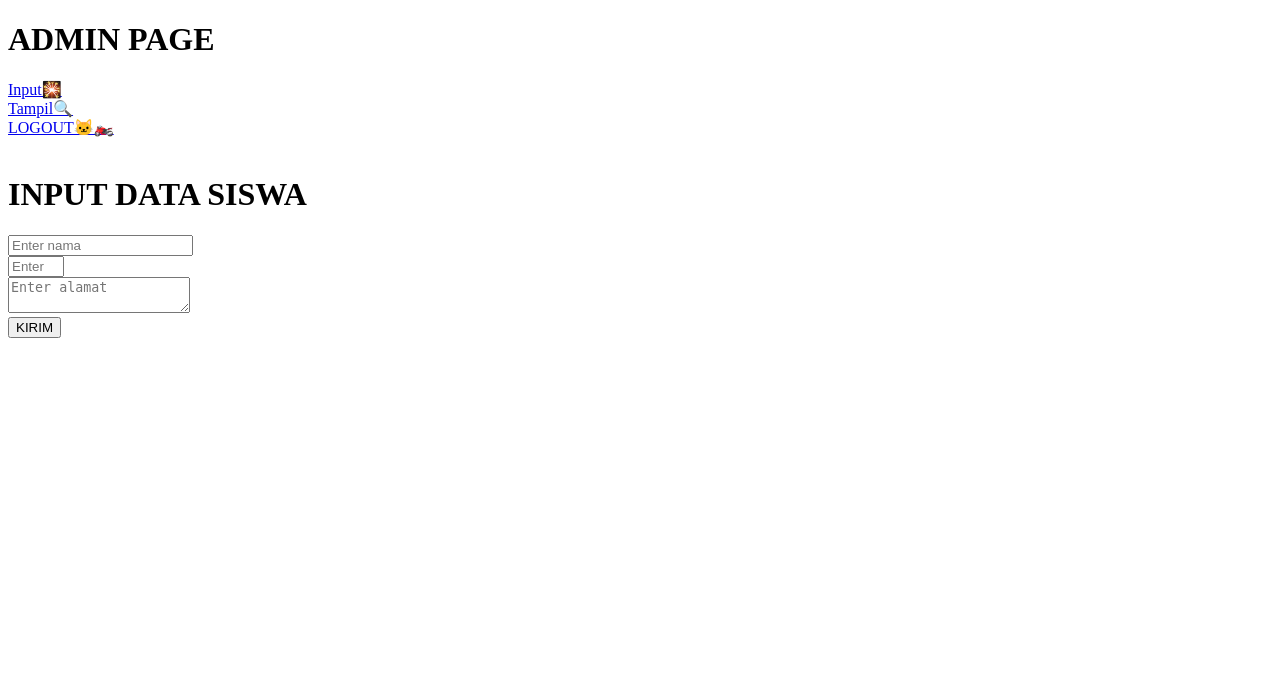
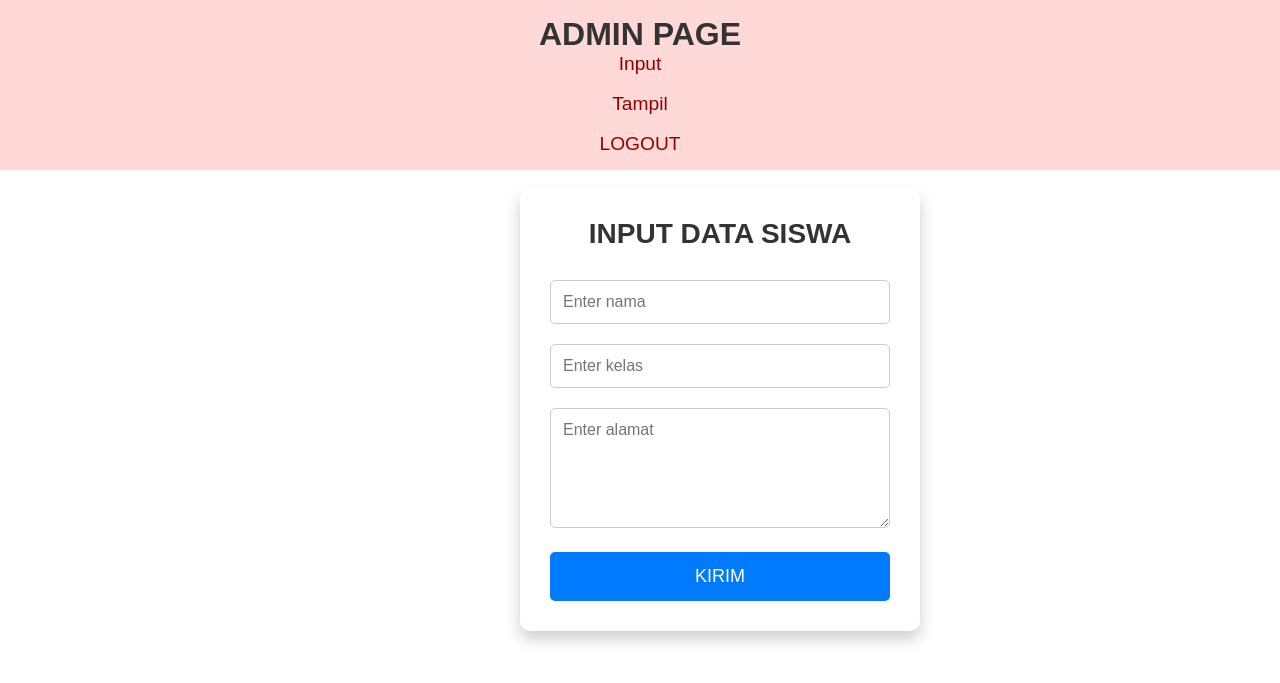
Before and after one commit to Rafaelnaldo/project-sir-sepri, a Flask app: page /admin in a window 1280 px wide. Shown: the top 683 px of the page. Run offline with Flask 3, Linux system fonts and the light colour scheme; a user stored in the database is signed in.

Commit message:
Selesai mungkin

```diff
--- a/app.py
+++ b/app.py
@@ -29,7 +29,7 @@ def aksi_login():
         session["user"] = username
         return redirect(url_for('admin'))
     else:
-        return f"salah !!!"
+        return render_template("salah.html")
 
 @app.route('/logout')
 def logout():
--- a/templates/admin.html
+++ b/templates/admin.html
@@ -1,14 +1,14 @@
 {% extends 'layout_admin.html' %}
 
 {% block konten %}
-
-    <h1>INPUT DATA SISWA</h1>
+    <div class="container">
+        <h1 class="input">INPUT DATA SISWA</h1>
         <form action="/simpan" method="post" >
             <input type="text" name="nama" placeholder="Enter nama" ><br>
             <input type="number" name="kelas" min="10" max="12" placeholder="Enter kelas" ><br>
             <textarea name="alamat" placeholder="Enter alamat" ></textarea><br>
             <button type="submit">KIRIM</button>
         </form>
-
+    </div>
 
 {% endblock %}
--- a/templates/home.html
+++ b/templates/home.html
@@ -13,5 +13,5 @@
 
 <br>
 <i>Username : admin</i><br>
-<i>Username : 4321</i>
+<i>Password : 4321</i>
 {% endblock %}
--- a/templates/layout_admin.html
+++ b/templates/layout_admin.html
@@ -5,10 +5,102 @@
     <meta name="viewport" content="width=device-width, initial-scale=1.0">
     <title>PROJECT X</title>
 </head>
+<style>
+    * {
+    margin: 0px;
+    padding: 0px;
+    box-sizing: border-box;
+    font-family: Arial, sans-serif;
+    }
+    header {
+        width: 100%;
+        padding: 1em 0;
+        color: rgb(205, 113, 113);
+        display: flex;
+        flex-direction: column;
+        align-items: center;
+        text-align: center;
+        height: 170px;
+        background-color: rgb(255, 216, 216);
+    }
+
+    h1.admin {
+        margin: 0;
+        font-size: 2em;
+    }
+
+    a {
+        color: rgb(146, 0, 0);
+        text-decoration: none;
+        font-size: 1.2em;
+        margin: 0 10px;
+        display: inline-block;
+    }
+
+    a:hover {
+        text-decoration: underline;
+    }
+
+
+
+    .container {
+        background-color: white;
+        padding: 30px;
+        border-radius: 10px;
+        box-shadow: 0 8px 16px rgba(0, 0, 0, 0.2);
+        text-align: center;
+        width: 400px;
+        display: block;
+        justify-content: center;
+        margin-left: 65vh;
+    }
+
+    h1 {
+        margin-bottom: 20px;
+        color: #333;
+        font-size: 28px;
+    }
+
+    input, textarea {
+        width: 100%;
+        padding: 12px;
+        margin: 10px 0;
+        border: 1px solid #ccc;
+        border-radius: 5px;
+        font-size: 16px;
+        box-sizing: border-box;
+    }
+
+    input:focus, textarea:focus {
+        border-color: #007BFF;
+        outline: none;
+    }
+
+    button {
+        background-color: #007BFF;
+        color: white;
+        padding: 14px;
+        border: none;
+        border-radius: 5px;
+        cursor: pointer;
+        font-size: 18px;
+        width: 100%;
+        margin-top: 10px;
+    }
+
+    button:hover {
+        background-color: #0056b3;
+    }
+
+    textarea {
+        resize: vertical;
+        height: 120px;
+    }
+</style>
 <body>
     <header>
-        <h1>ADMIN PAGE</h1>
-        <a href="{{ url_for('admin' ) }}">  Input🎇  </a> <br><a href="{{ url_for('tampil' ) }}">  Tampil🔍  </a><br> <a href="{{ url_for('logout' ) }}">LOGOUT🐱‍🏍</a>
+        <h1 class="admin">ADMIN PAGE</h1>
+        <a href="{{ url_for('admin' ) }}">  Input</a> <br><a href="{{ url_for('tampil' ) }}">  Tampil</a><br> <a href="{{ url_for('logout' ) }}">LOGOUT</a>
     </header>
 
     <br>
--- a/templates/update.html
+++ b/templates/update.html
@@ -1,6 +1,7 @@
 {% extends 'layout_admin.html' %}
 {% block konten %}
-    <h1>INPUT DATA SISWA</h1>
+<div class="container">
+    <h1 class="input">INPUT DATA SISWA</h1>
     <form action="/aksiupdate" method="post" >
         <input type="hidden" name="id" placeholder="Enter nama" value="{{ value[0] }}" >
         <input type="text" name="nama" placeholder="Enter nama" value="{{ value[1] }}" ><br>
@@ -8,4 +9,6 @@
         <textarea name="alamat" placeholder="Enter alamat" >{{ value[3] }}</textarea><br>
         <button type="submit">KIRIM</button>
     </form>
+</div>
+
 {% endblock %}
```
Also changed, not shown: templates/layout.html (+5 -5 lines), templates/salah.html (added, +28 -0 lines), templates/tampil.html (+18 -0 lines). Lines whose indentation alone changed are shown as unchanged.
